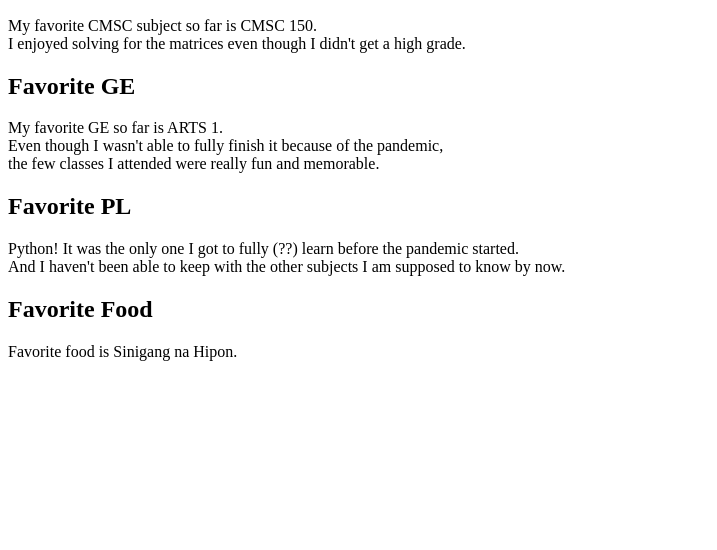
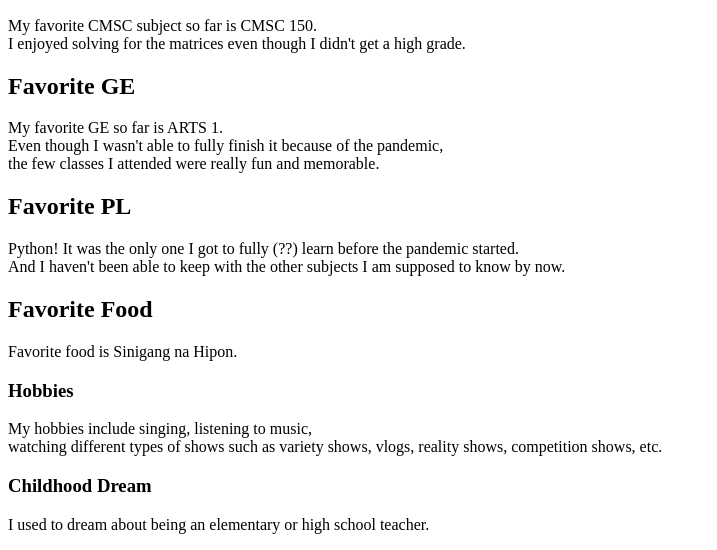
Before and after one commit to shxnggg/shxnggg.github.io, a plain HTML site: page index.html in a window 1280 px wide. Shown: the part 515-1065 px from the top of the page, without its empty margins (0-717 px from the left). Before the commit the page ends 892 px from the top, so only its background shows below. Drawn offline with Linux system fonts and the light colour scheme.

Commit message:
added etc files

```diff
--- a/index.html
+++ b/index.html
@@ -27,6 +27,14 @@
     <h2>Favorite Food</h2>
     <p>Favorite food is Sinigang na Hipon.</p>
 
+    <!--details for hobbies-->
+    <h3>Hobbies</h3>
+    <p>My hobbies include singing, listening to music,
+        <br>watching different types of shows such as variety shows, vlogs, reality shows, competition shows, etc.
+    </p>
+    <h3>Childhood Dream</h3>
+    <p>I used to dream about being an elementary or high school teacher.</p>
+
 </body>
 
 </html>
```
